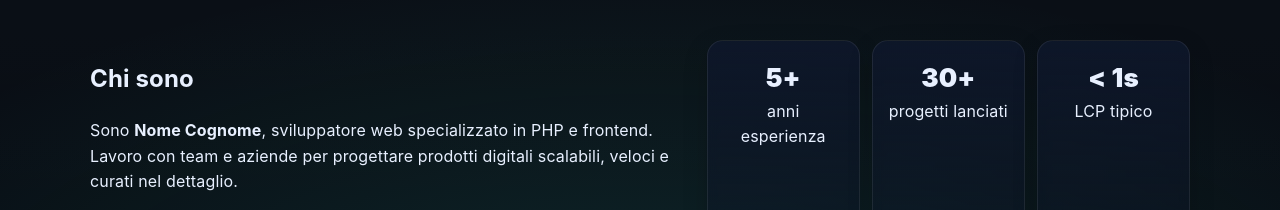
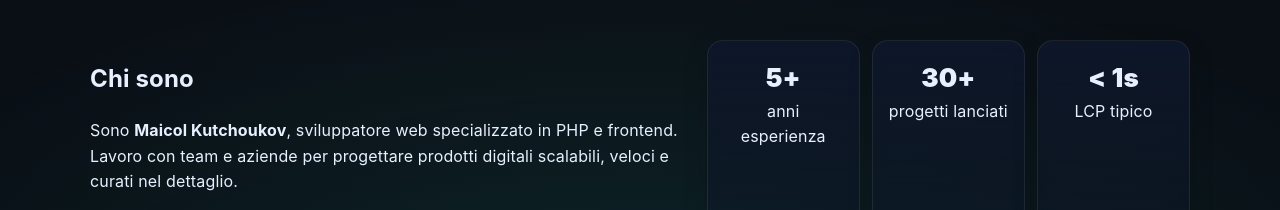
Before and after one commit to maicolkutchoukov/portfolio-vue, a Vue app: page / in a window 1280 px wide. Shown: the part 3780-3990 px from the top of the page. Built offline with nearby package versions, Linux system fonts and the light colour scheme.

Commit message:
Add information

```diff
--- a/src/site.config.js
+++ b/src/site.config.js
@@ -1,8 +1,8 @@
 export default {
-  title: 'Portfolio di Nome Cognome',
+  title: 'Portfolio di Maicol Kutchoukov',
   tagline: 'Sviluppatore Web • PHP • Frontend',
   description: 'Portfolio moderno e accattivante: progetti pubblici e case study NDA-safe.',
-  author: 'Nome Cognome',
+  author: 'Maicol Kutchoukov',
   lang: 'it',
   baseUrl: '/'
 }
```
